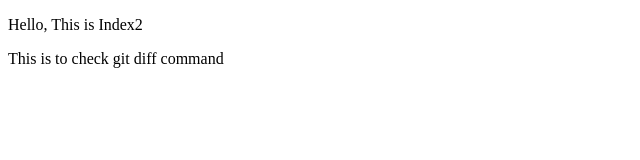
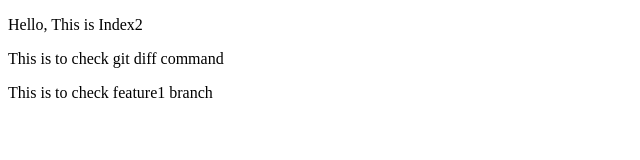
Before and after one commit to ysahil07/My-First-Repo, a plain HTML site: page index2.html in a window 1280 px wide. Shown: the whole page, without its empty margins (0-640 px from the left). Drawn offline with Linux system fonts and the light colour scheme.

Commit message:
index2.html Modified

```diff
--- a/index2.html
+++ b/index2.html
@@ -9,5 +9,6 @@
 <body>
     <p>Hello, This is Index2</p>
     <p>This is to check git diff command</p>
+    <p>This is to check feature1 branch</p>
 </body>
 </html>
```
